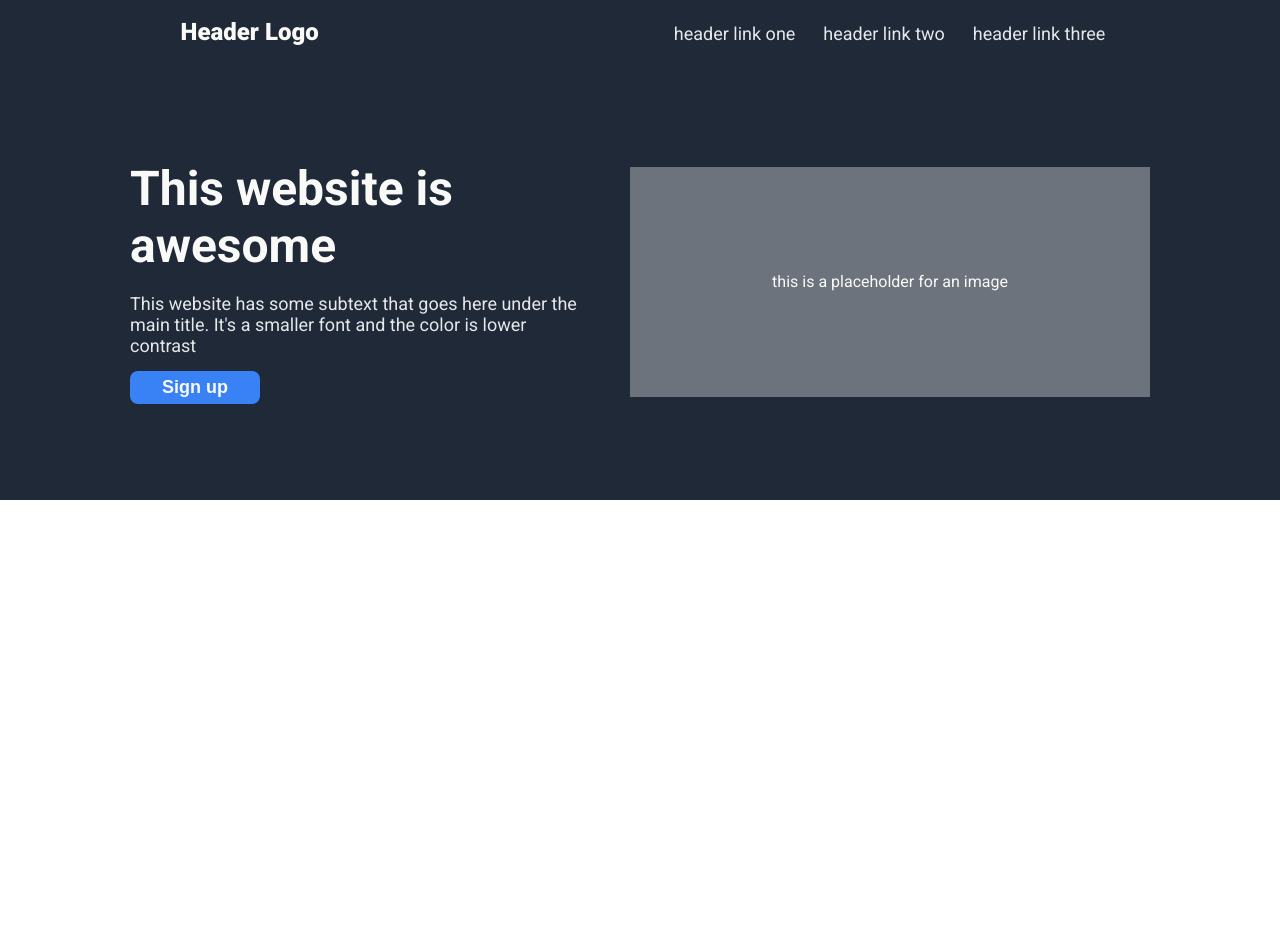
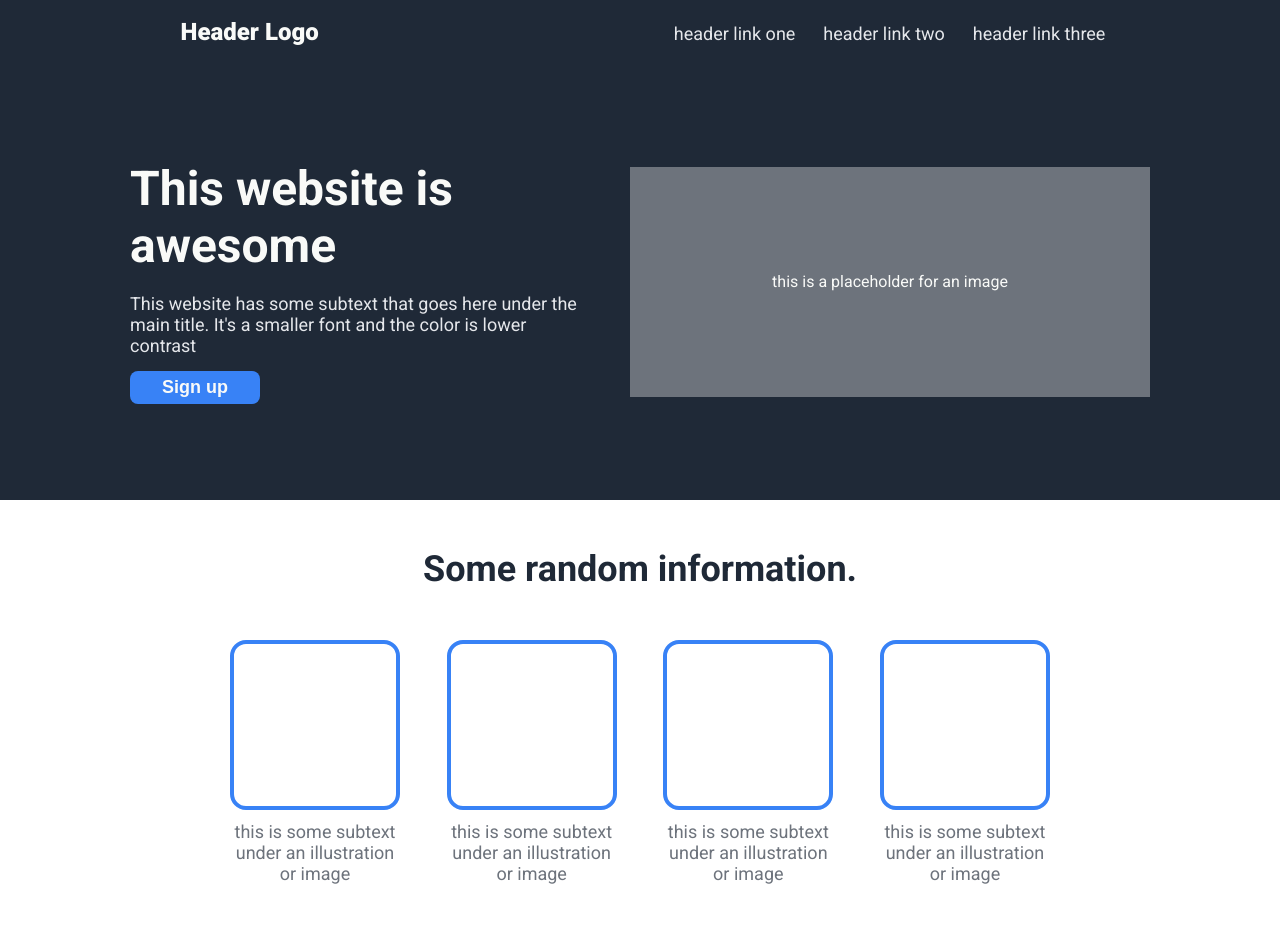
Before and after one commit to SaiKiru/odin-landing-page, a plain HTML site: page index.html in a window 1280 px wide. Before the commit the page ends 800 px from the top, so only its background shows below. Drawn offline with Linux system fonts and the light colour scheme.

Commit message:
Add features section

```diff
--- a/index.html
+++ b/index.html
@@ -43,6 +43,47 @@
       </div>
     </div>
   </header>
+
+  <main>
+    <div id="features-section">
+      <h2 id="features-header">Some random information.</h2>
+
+      <div id="feature-cards">
+        <div class="feature-card">
+          <div class="feature-card-img">
+            <!-- image here -->
+          </div>
+          <div class="feature-card-description">
+            this is some subtext under an illustration or image
+          </div>
+        </div>
+        <div class="feature-card">
+          <div class="feature-card-img">
+            <!-- image here -->
+          </div>
+          <div class="feature-card-description">
+            this is some subtext under an illustration or image
+          </div>
+        </div>
+        <div class="feature-card">
+          <div class="feature-card-img">
+            <!-- image here -->
+          </div>
+          <div class="feature-card-description">
+            this is some subtext under an illustration or image
+          </div>
+        </div>
+        <div class="feature-card">
+          <div class="feature-card-img">
+            <!-- image here -->
+          </div>
+          <div class="feature-card-description">
+            this is some subtext under an illustration or image
+          </div>
+        </div>
+      </div>
+    </div>
+  </main>
 </body>
 
 </html>
--- a/styles.css
+++ b/styles.css
@@ -6,6 +6,10 @@
     --dark-gray: #6D737C;
     --dark: #1F2937;
     --blue: #3882f6;
+}
+
+* {
+    box-sizing: border-box;
 }
 
 body {
@@ -122,3 +126,44 @@ body {
         margin-bottom: 36px;
     }
 }
+
+#features-section {
+    display: flex;
+    flex-direction: column;
+    padding: 48px;
+}
+
+#features-header {
+    margin: 0px;
+    margin-bottom: 1.4em;
+
+    font-size: 36px;
+    font-weight: bolder;
+    text-align: center;
+    color: var(--dark);
+}
+
+#feature-cards {
+    display: flex;
+    margin: auto;
+    width: 820px;
+    justify-content: space-between;
+}
+
+.feature-card {
+    width: 170px;
+}
+
+.feature-card-img {
+    aspect-ratio: 1/1;
+    width: 100%;
+    border: 4px solid var(--blue);
+    border-radius: 16px;
+}
+
+.feature-card-description {
+    margin-block: 0.6em;
+    font-size: 18px;
+    color: var(--dark-gray);
+    text-align: center;
+}
```
